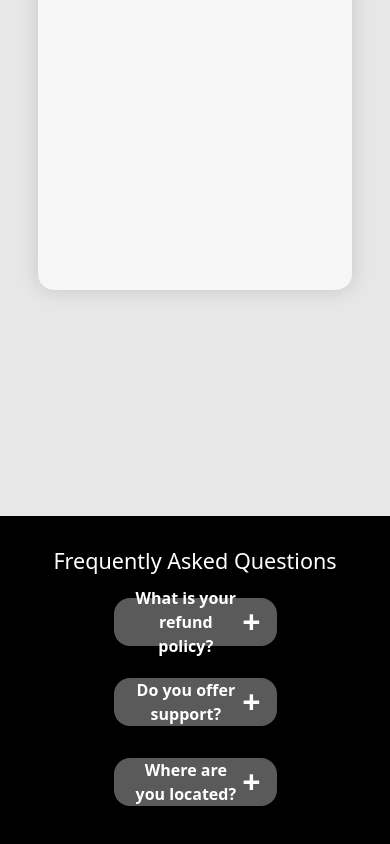
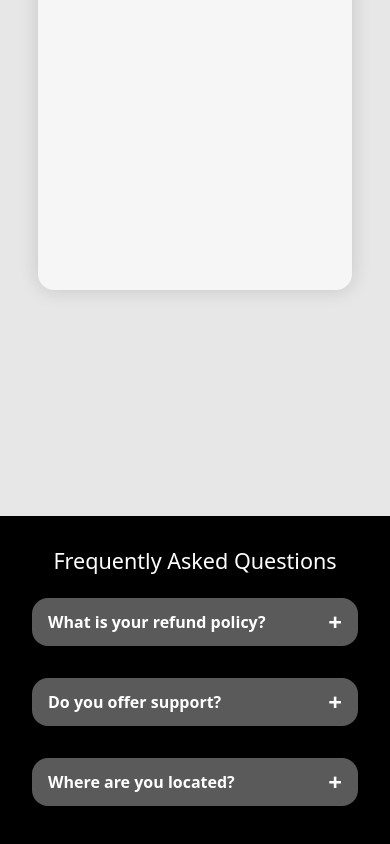
Before and after one commit to dadaxingxing/foodScanner, a React (Vite) app in the folder frontend/: page / in a window 390 px wide. Shown: the part 1010-1854 px from the top of the page. Built offline with nearby package versions, Linux system fonts and the light colour scheme.

Commit message:
made FAQ section container not overflow on mobile and made icon smaller on screen size lesser than 600px

```diff
--- a/frontend/src/App.css
+++ b/frontend/src/App.css
@@ -58,6 +58,6 @@ body{
 
 .FAQ_container{
     gap: 1rem;
-    height: 20rem;
+    height: 30rem;
     padding: 2rem;
 }
--- a/frontend/src/components/questions.css
+++ b/frontend/src/components/questions.css
@@ -7,8 +7,6 @@
     --bold: 700;
     --semi-bold: 600;
 }
-
-
 
 .toggle{
     display: flex;
@@ -44,13 +42,23 @@
 }
 
 .ans {
-  max-height: 0;
-  overflow: hidden;
-  transition: all 0.3s ease;
+    max-height: 0;
+    overflow: hidden;
+    transition: all 0.3s ease;
 }
 
 .ans.open {
-  max-height: 200px;           /* open height limit (big enough for text) */
-  margin-top: 0.5rem;
-  padding: 1rem;               /* restore padding when open */
+    max-height: 200px;
+    margin-top: 0.5rem;
+    padding: 1rem;
 }
+@media (max-width: 615px) {
+    .toggle{
+        width: 100%;
+        font-size: 1rem;
+
+    }
+    .icon{
+        font-size: 1.5rem;
+    }
+}
```
